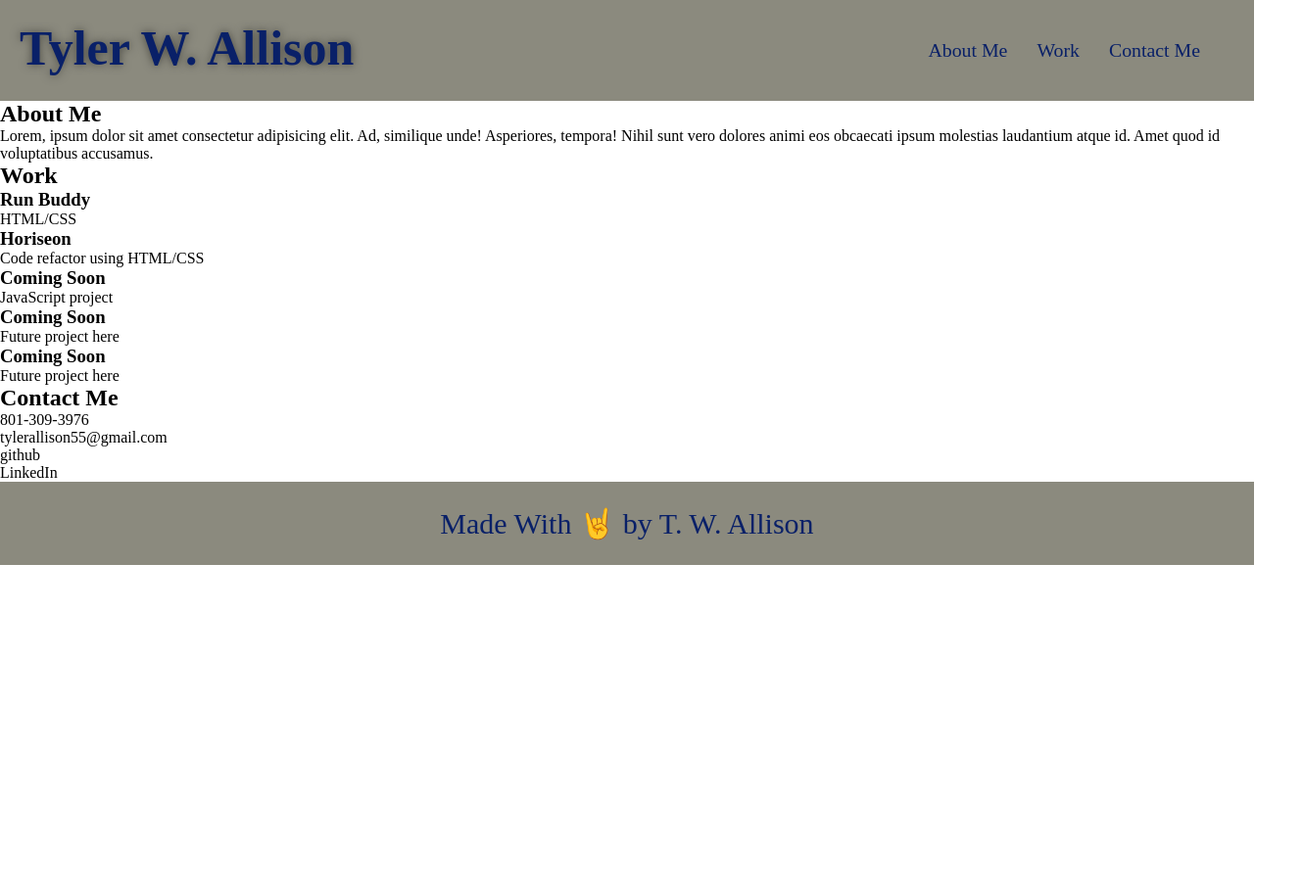
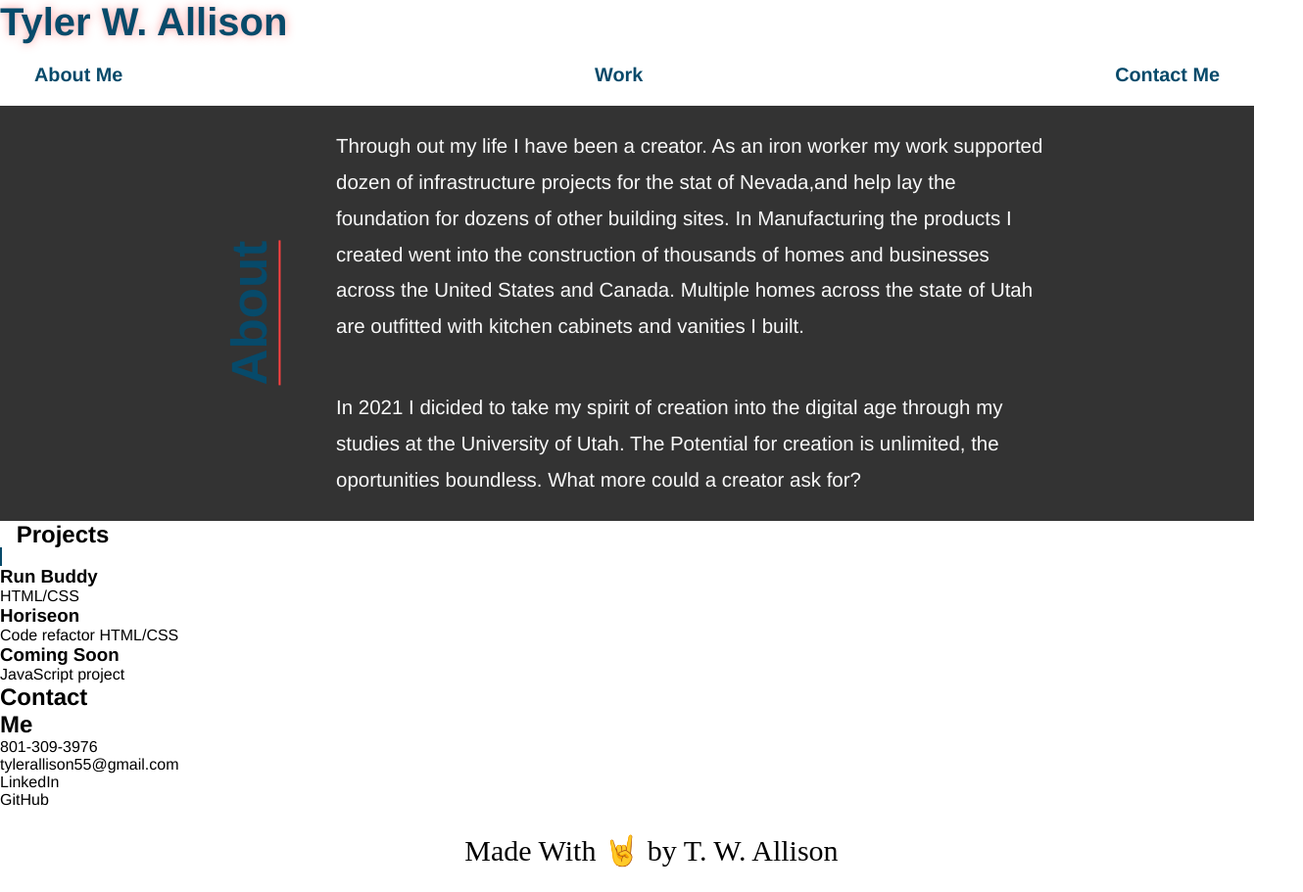
Before and after one commit to TWAllison/portfolio, a plain HTML site: page index.html in a window 1280 px wide. Shown: the whole page at 98% size, 1330 px wide, since content can reach past the window. Before the commit the page ends 800 px from the top, so only its background shows below. Drawn offline with Linux system fonts and the light colour scheme; grey boxes are pictures that could not be loaded.

Commit message:
change html add css to about me and start projects section

```diff
--- a/assets/style.css
+++ b/assets/style.css
@@ -1,13 +1,17 @@
 :root {
-    --primary-color: #8b8a7e;
-    --secondary-color:rgb(9, 32, 104);
-    --tertiary-color: #202222;
+    --color-1: #f9f9f9;
+    --color-2:#333333;
+    --blue-color: #074a6a;
+    --dark-color: #042738;
+    --accent-color: #ff4141;
 }
 
 * {
     margin: 0;
     padding:0;
-    box-sizing: border-box;
+    font-family:'Franklin Gothic Medium', 'Arial Narrow', Arial, sans-serif ;
+}
+
 }
 
 /*Header Style Start*/
@@ -18,20 +22,19 @@ header {
     justify-content: space-between;
     position: -webkit-sticky;
     position:sticky;
-    padding: 20px;
+    padding: 20px 30px;
 }
 
 Header h1 {
-    font-weight: bold;
-    font-size: 50px;
-    color: var(--secondary-color);
-    text-shadow:0 0 10px rgba(0, 0, 0, 0.5);
+
+    font-size: 40px;
+    text-shadow:0 0 10px rgba(255, 65, 65, 0.5);
 
 }
 
 header a {
     text-decoration: none;
-    color: var(--secondary-color);
+    color: var(--blue-color);
 }
 
 header nav {
@@ -51,9 +54,103 @@ header nav ul li a {
     padding: 10px 15px;
     font-weight: lighter;
     font-size: 1.55vw;
+    font-weight: bold;
 }
 
 /*Header Style End*/
+
+
+/*About Me Style Start*/
+.main-section {
+    height:100%;
+    display: flex;
+    justify-content: center;
+    align-items: center;
+    background-color: var(--color-2);
+}
+
+.content-block {
+    display: flex;
+    align-items: center;
+    flex-wrap: wrap;
+    width: 60%;
+    color:var(--color-1)
+}
+
+.content-block p {
+    line-height: 1.8;
+    font-size: 1.6vw;
+    margin: 1.8vw;
+}
+
+.section-title {
+    display: flex;
+    justify-content: center;
+    width: 10%;
+}
+
+.section-title h2 {
+    transform: rotate(-90deg);
+    font-size: 4vw;
+    border-bottom: 2px solid var(--accent-color);
+    color:var(--blue-color)
+}
+
+
+
+
+/*Work Section Start*/
+
+.section-title-2 {
+    display: flex;
+    justify-content: center;
+    width: 10%;
+}
+
+.section-title-2 h2 {
+    transform: rotate(-90deg);
+    font-size: 4vw;
+    font-weight: lighter;
+    border-bottom: solid 2px var(--dark-color);
+    color: var(--color-2);
+}
+
+.main-project {
+    background-image:url(./runbuddy-screenshot.PNG);
+    background-size: cover;
+    height: 20vw;
+    width: 75%;
+    border:1px solid var(--blue-color);
+    text-decoration:none;
+
+}
+
+
+
+
+
+/*work section style end*/
+
+/* Contact me Style*/
+
+.contact {
+    display: flex;
+    flex-wrap: wrap;
+    justify-content: center;
+    align-items: flex-start;
+}
+
+.contact ul li {
+    text-decoration: none;
+    list-style: none;
+    color:var(--secondary-color);
+    font-size:1.5vw;
+    display:flex;
+    justify-content:space-between;
+
+
+}
+
 
 /*Footer Style*/
 
@@ -71,3 +168,10 @@ Footer h2 {
     color:var(--secondary-color)
 
 }
+/*End Footer Style*/
+
+
+/*utility classes*/
+flex-row {
+    display:flex;
+}
--- a/index.html
+++ b/index.html
@@ -1,85 +1,117 @@
 <!DOCTYPE html>
 <html lang="en">
+
 <head>
     <meta charset="UTF-8">
     <meta http-equiv="X-UA-Compatible" content="IE=edge">
     <meta name="viewport" content="width=device-width, initial-scale=1.0">
     <link rel="stylesheet" href="./assets/style.css" />
-    <title>TWA Portfolio</title>
+    <title>Tyler's Portfolio</title>
 </head>
+
 <body>
     <!--header and Nav-->
     <header>
         <h1> <a href="/">Tyler W. Allison</a> </h1>
         <nav>
             <ul>
-                <li> <a href="#about-me">  About Me </a> </li>
+                <li> <a href="#about"> About Me </a> </li>
                 <li> <a href="#work">Work</a> </li>
-                <li> <a href="#contact-me">Contact Me</a> </li>
+                <li> <a href="#contact">Contact Me</a> </li>
             </ul>
         </nav>
     </header>
+    <!--About Me -->
+    <section id="about" class="main-section">
 
-    <section class="about-me">
-        <h2>About Me</h2>
-        <p>Lorem, ipsum dolor sit amet consectetur adipisicing elit. Ad, similique unde! Asperiores, tempora! Nihil sunt vero dolores animi eos obcaecati ipsum molestias laudantium atque id. Amet quod id voluptatibus accusamus.</p>
+        <div class="section-title">
+            <h2>About</h2>
+        </div>
+
+        <div class="content-block">
+            <p>
+                Through out my life I have been a creator.
+                As an iron worker my work supported dozen of infrastructure projects for the stat of Nevada,and help lay
+                the foundation for dozens of other building sites.
+                In Manufacturing the products I created went into the construction of thousands of homes and businesses
+                across the United States and Canada.
+                Multiple homes across the state of Utah are outfitted with kitchen cabinets and vanities I built.
+            </p>
+            <p>In 2021 I dicided to take my spirit of creation into the digital age through my studies at the University
+                of Utah.
+                The Potential for creation is unlimited, the oportunities boundless. What more could a creator ask for?
+            </p>
+        </div>
+
 
     </section>
+    <!--about me End-->
 
-    <section class="work">
-        <h2>Work</h2>
+    <!--Work Section-->
+    <section id="Projects" class="main-section-2">
+
         <div>
-            <article>
-                <div>
+            <h2 class="section-title-2">Projects</h2>
+        </div>
+        <!--Main Project-->
+        <article class="projects-block">
+
+            <a href="https://github.com/TWAllison/run-buddy" class="main-project" alt="open window showing the run buddy homepage a website to pair people with personal trainers" target="_blank" > </a>
+            <span>
                 <h3>Run Buddy</h3>
                 <p>HTML/CSS</p>
+            </span>
+
+        </article>
+
+        <article class="project">
+            <div>
+                <div class="secondary-border , project-title">
+                    <h3>Horiseon</h3>
+                    <p>Code refactor HTML/CSS</p>
+                </div>
             </div>
         </article>
 
-            <article>
-                <div>
-                    <h3>Horiseon</h3>
-                    <p>Code refactor using HTML/CSS</p>
-                </div>
-            </article>
-
-            <article>
-                <div>
+        <article class="project">
+            <div class="secondary-border , project-title">
                 <h3>Coming Soon</h3>
                 <p>JavaScript project </p>
             </div>
         </article>
 
-            <article>
+    </section>
+    <!--Work Section End-->
+
+    <!--Contact Me Start-->
+    <section id="contact">
+
         <div>
-                    <h3>Coming Soon</h3>
-                    <p>Future project here</p>
+            <h2 class="section-title">Contact Me</h2>
         </div>
-            </article>
 
-            <article>
-                <h3>Coming Soon</h3>
-                <div>Future project here</div>
-            </article>
-
-
+        <div>
+            <p>801-309-3976</p>
+        </div>
+        <div>
+            <p>tylerallison55@gmail.com</p>
+        </div>
+        <div>
+            <p>LinkedIn</p>
+        </div>
+        <div>
+            <p>GitHub</p>
         </div>
 
     </section>
+    <!--Contact Me End-->
 
-    <section class="contact">
-        <h2>Contact Me</h2>
-
-        <ul>
-            <li>801-309-3976</li>
-            <li>tylerallison55@gmail.com</li>
-            <li>github</li>
-            <li>LinkedIn</li>
-        </ul>
-    </section>
-
+    <!--Footer-->
     <footer>
         <h2> Made With &#129304; by T. W. Allison </h2>
     </footer>
+
+    <!--End Footer-->
 </body>
+
 </html>
```
Also changed, not shown: 5 other files. Lines whose indentation alone changed are shown as unchanged.
